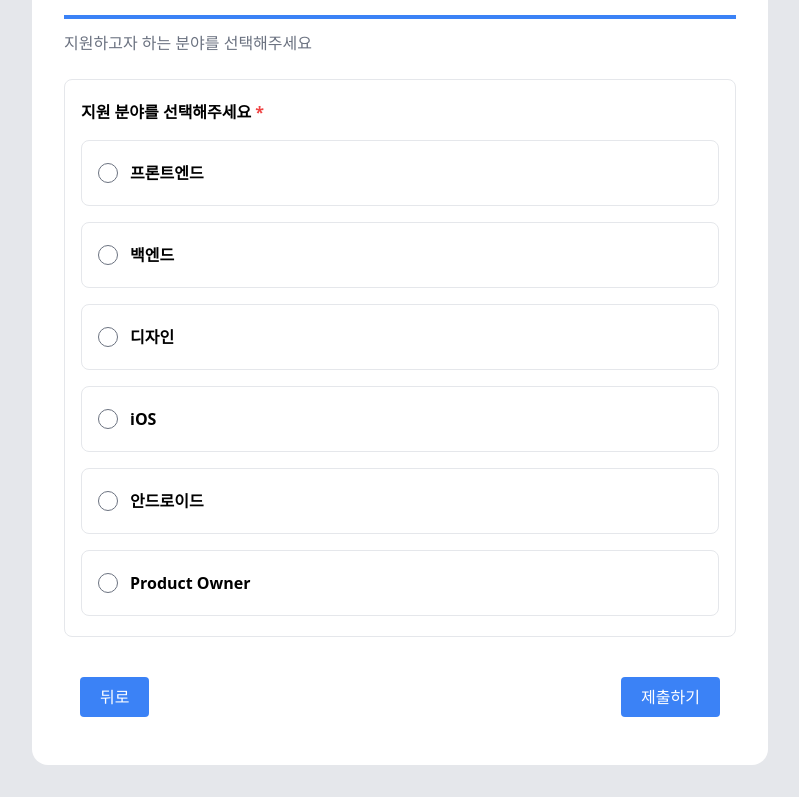
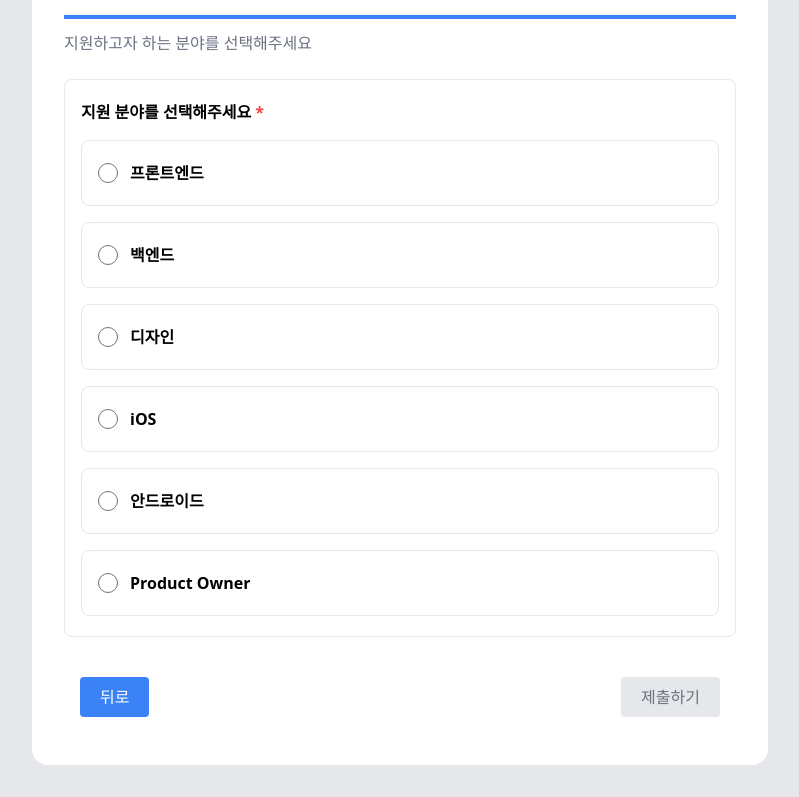
Before and after one commit to NYeonK/prography-10th-frontend, a React (Vite) app: page /apply/job in a window 1280 px wide. Shown: the part 313-1110 px from the top of the page, without its empty margins (240-1039 px from the left). Built offline with nearby package versions, Linux system fonts and the light colour scheme; the HTML template or start-up script is replaced by a standard one.

Commit message:
[ feat ] 제출 성공 시, 데이터 초기화 및 홈으로 이동

```diff
--- a/src/components/@common/NavigationButtons.tsx
+++ b/src/components/@common/NavigationButtons.tsx
@@ -1,6 +1,7 @@
 import clsx from "clsx";
-import { Link } from "react-router-dom";
+import { Link, useNavigate } from "react-router-dom";
 import { APPLY_STEPS } from "../../utils/apply-steps";
+import { useFormStore } from "../../stores/useFormStore";
 
 interface Props {
   currentStep: number;
@@ -8,6 +9,23 @@ interface Props {
 }
 
 const NavigationButtons = ({ currentStep, isValid }: Props) => {
+  const { consent, info, job, resetForm } = useFormStore();
+  const navigate = useNavigate(); // 추가
+
+  const onSubmit = () => {
+    if (consent === null || !info || !job) {
+      alert("모든 항목을 입력해주세요");
+      return;
+    }
+
+    // todo :: form data 전송
+    console.log(consent, info, job);
+
+    // 제출 성공 후 데이터 초기화 및 페이지 이동
+    resetForm();
+    navigate("/complete");
+  };
+
   return (
     <>
       <div className="flex justify-between p-4 bg-white rounded-2xl">
@@ -21,12 +39,17 @@ const NavigationButtons = ({ currentStep, isValid }: Props) => {
           뒤로
         </Link>
 
+        {currentStep === APPLY_STEPS.length ? (
+          <button
+            onClick={onSubmit}
+            disabled={!isValid}
+            className="px-5 py-2 rounded text-white bg-blue-500 hover:bg-blue-600 disabled:bg-gray-200 disabled:text-gray-500"
+          >
+            제출하기
+          </button>
+        ) : (
           <Link
-          to={
-            currentStep === APPLY_STEPS.length
-              ? "/complete"
-              : APPLY_STEPS[currentStep].path
-          }
+            to={APPLY_STEPS[currentStep].path}
             onClick={(e) => {
               if (!isValid) {
                 e.preventDefault();
@@ -35,8 +58,9 @@ const NavigationButtons = ({ currentStep, isValid }: Props) => {
             }}
             className="px-5 py-2 rounded text-white bg-blue-500 hover:bg-blue-600"
           >
-          {currentStep === APPLY_STEPS.length ? "제출하기" : "다음"}
+            다음
           </Link>
+        )}
       </div>
     </>
   );
```
Lines whose indentation alone changed are shown as unchanged.
